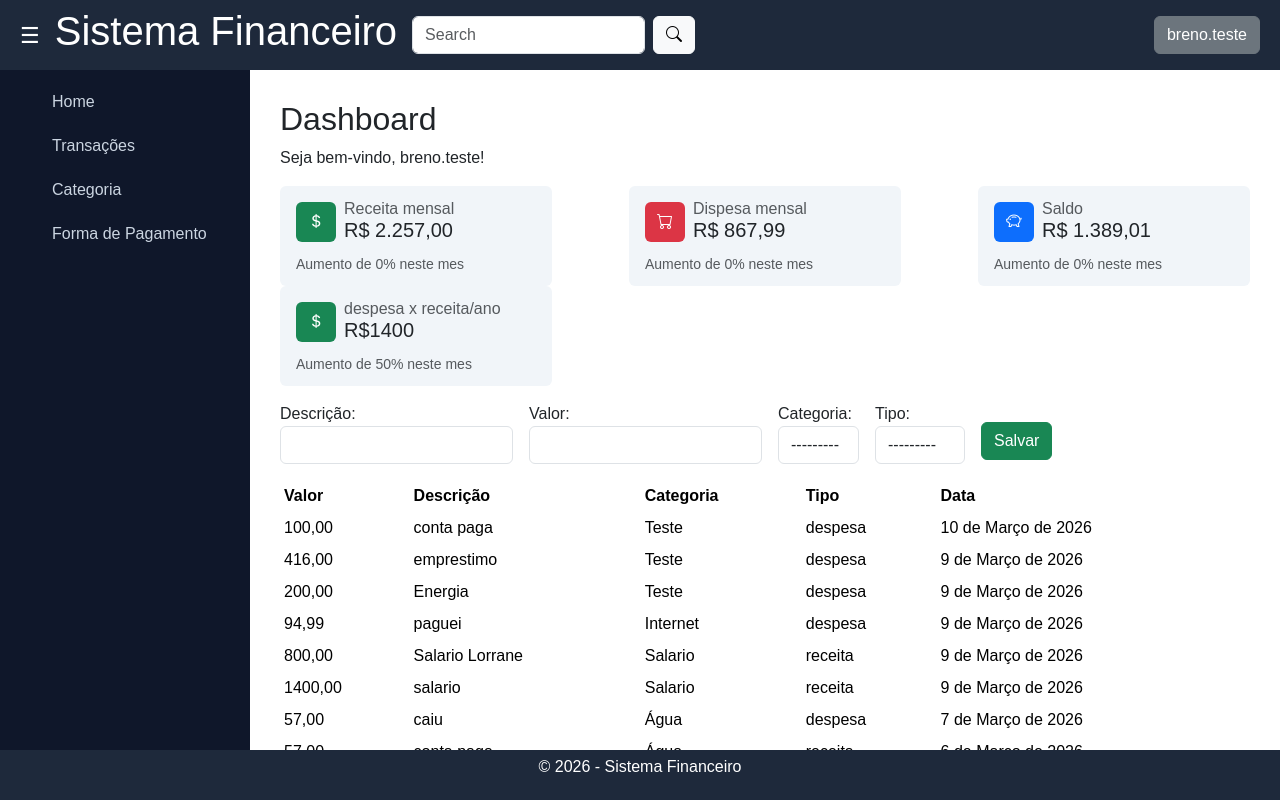
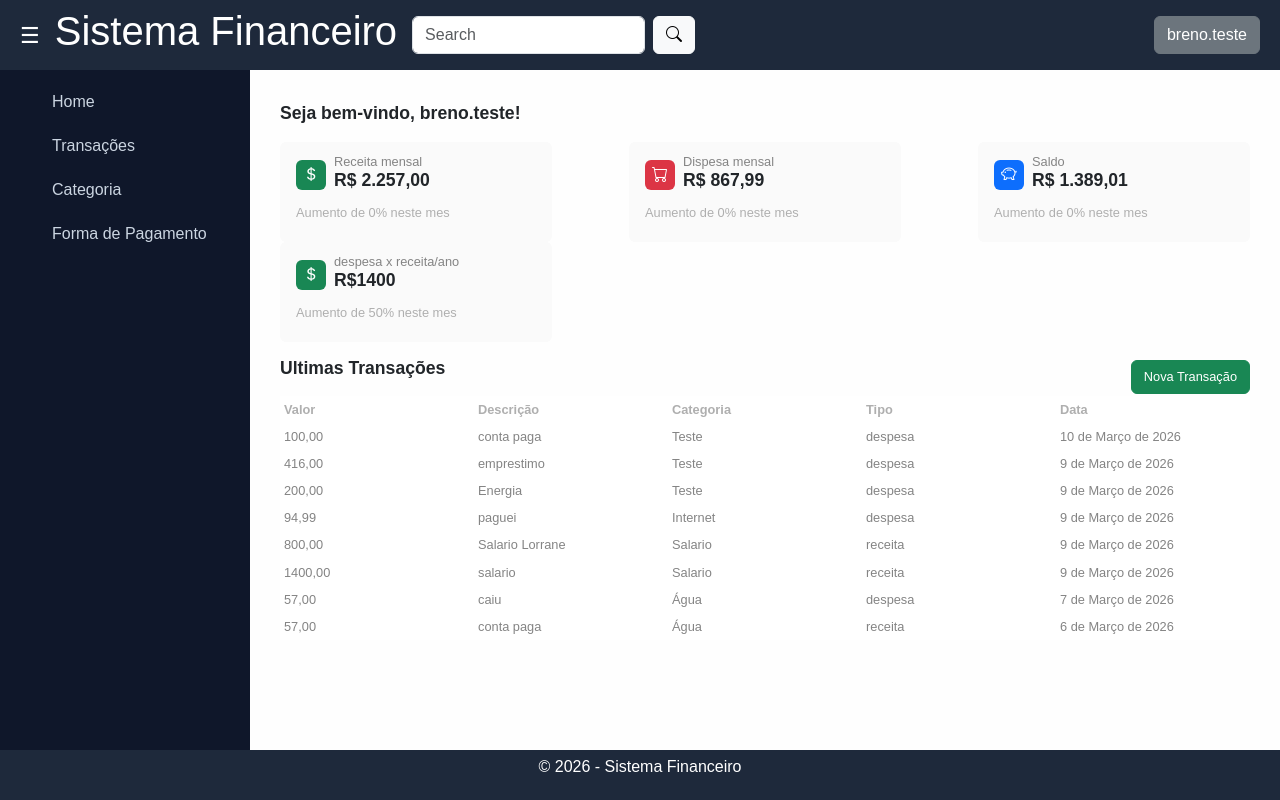
Before and after one commit to AntonioBreno/controle-financeiro, a Django app: page /financas/ in a window 1280 px wide. Run offline with Django 5.2, Linux system fonts and the light colour scheme; a user stored in the database is signed in; data comes from the database, SQL or seed files in the repository; both versions use the stored data as it was after the commit.

Commit message:
refactor(dashboard): ajusta layout e estilos do template

```diff
--- a/financas/static/css/style.css
+++ b/financas/static/css/style.css
@@ -4,6 +4,55 @@
   padding: 0;
   box-sizing: border-box;
   font-family: Arial, sans-serif;
+}
+
+:root{
+
+  --app-text-primary: #212529;
+  --app-text-secondary: #848484;
+  --app-text-muted:#afafaf;
+
+  --primary-green: #2F6F66;
+  --primary-green-light: #B6E388;
+
+  --app-bg-body:#fefefe;
+  --bg-page: #F5F7F9;
+  --app-bg-card: #fafafa;
+
+
+
+  --app-font-sm: 0.8rem;
+  --app-font-md: 1.1rem;
+}
+
+/*.app-text-secundary {
+  color: #212529 !important;
+}*/
+
+.title-table {
+  color: var(--app-text-muted)!important;
+  font-size: var(--app-font-sm)!important;
+}
+
+.txt-sm {
+  color: var(--app-text-secondary) !important;
+  font-size: var(--app-font-sm) !important;
+}
+
+.txt-md {
+  color: var(--app-text-primary) !important;
+  font-size: var(--app-font-md) !important;
+  font-weight: bold;
+}
+
+.txt-money {
+  color: var(--app-text-primary);
+  font-size: var(--app-font-md) !important;
+  font-weight: bold;
+}
+
+.txt-sm-padrao{
+  font-size: var(--app-font-sm) !important;
 }
 
 .layout {
@@ -83,7 +132,7 @@
   grid-area: content;
   padding: 30px;
   /* background: #f1f5f9; */
-  background: white;
+  background: var(--app-bg-body);
   overflow-y: auto;
 }
 
@@ -103,16 +152,12 @@
 
 /* Estilos  para o card no dashboard */
 .icon-box {
-  width: 40px;
-  height: 40px;
+  width: 30px;
+  height: 30px;
   display: flex;
   align-items: center;
   justify-content: center;
   border-radius: 6px;
-}
-
-.fs-7 {
-  font-size: 0.875rem !important;
 }
 
 .card-size {
@@ -125,7 +170,7 @@
   font-size: 14px !important;
 }
 
-.cor-secundaria {
+.bg-card {
   /*background-color: #e2e8f0 !important;*/
-  background: #f1f5f9;
+  background: var(--app-bg-card) !important;
 }
--- a/templates/dashboard.html
+++ b/templates/dashboard.html
@@ -6,12 +6,11 @@
 
 {% block content %}
 
-<h2>Dashboard</h2>
-<p>Seja bem-vindo, {{ user.username }}!</p>
+<p class=" txt-md">Seja bem-vindo, {{ user.username }}!</p>
 
 <div class="d-flex justify-content-between flex-wrap ">
 
-  <div class="card border-0 card-size cor-secundaria">
+  <div class="card border-0 card-size bg-card">
     <div class="card-body ">
       <div class="d-flex gap-2 align-items-center mb-3">
 
@@ -19,21 +18,21 @@
           <i class="bi bi-currency-dollar"></i>
         </div>
         <div class="d-flex flex-column">
-          <h6 class="card-subtitle  text-body-secondary">Receita mensal</h6>
-          <h5 class="mb-0">{{ total_receita|moeda }}</h5>
+          <h6 class="card-subtitle txt-sm">Receita mensal</h6>
+          <h5 class="mb-0 txt-money">{{ total_receita|moeda }}</h5>
         </div>
 
       </div>
-      {% if percentual_receita < 0 %} <p class="card-subtitle text-body-secondary fs-7 text-danger">Redução de {{
+      {% if percentual_receita < 0 %} <p class="card-subtitle title-table  text-danger">Redução de {{
         percentual_receita }}% neste mes</p>
         {% else %}
-        <p class="card-subtitle text-body-secondary fs-7">Aumento de {{ percentual_receita }}% neste mes</p>
+        <p class="card-subtitle title-table">Aumento de {{ percentual_receita }}% neste mes</p>
         {% endif %}
 
     </div>
   </div>
 
-  <div class="card border-0 card-size cor-secundaria">
+  <div class="card border-0 card-size bg-card">
     <div class="card-body ">
       <div class="d-flex gap-2 align-items-center mb-3">
 
@@ -41,21 +40,21 @@
           <i class="bi bi-cart"></i>
         </div>
         <div class="d-flex flex-column">
-          <h6 class="card-subtitle  text-body-secondary">Dispesa mensal</h6>
-          <h5 class="mb-0">{{ total_despesa|moeda }}</h5>
+          <h6 class="card-subtitle  txt-sm">Dispesa mensal</h6>
+          <h5 class="mb-0 txt-money">{{ total_despesa|moeda }}</h5>
         </div>
 
       </div>
-      {% if percentual_despesa < 0 %} <p class="card-subtitle text-body-secondary fs-7 text-success">Redução de {{
+      {% if percentual_despesa < 0 %} <p class="card-subtitle title-table  text-success">Redução de {{
         percentual_despesa }}% neste mes</p>
         {% else %}
-        <p class="card-subtitle text-body-secondary fs-7 text-danger">Aumento de {{ percentual_despesa }}% neste mes</p>
+        <p class="card-subtitle title-table  text-danger">Aumento de {{ percentual_despesa }}% neste mes</p>
         {% endif %}
 
     </div>
   </div>
 
-  <div class="card border-0 card-size cor-secundaria">
+  <div class="card border-0 card-size bg-card">
     <div class="card-body ">
       <div class="d-flex gap-2 align-items-center mb-3">
 
@@ -63,21 +62,21 @@
           <i class="bi bi-piggy-bank"></i>
         </div>
         <div class="d-flex flex-column">
-          <h6 class="card-subtitle  text-body-secondary">Saldo</h6>
-          <h5 class="mb-0">{{ saldo|moeda }}</h5>
+          <h6 class="card-subtitle  txt-sm">Saldo</h6>
+          <h5 class="mb-0 txt-money">{{ saldo|moeda }}</h5>
         </div>
 
       </div>
-      {% if percentual_saldo < 0 %} <p class="card-subtitle text-body-secondary fs-7 text-danger">Redução de {{
+      {% if percentual_saldo < 0 %} <p class="card-subtitle title-table  text-danger">Redução de {{
         percentual_saldo }}% neste mes</p>
         {% else %}
-        <p class="card-subtitle text-body-secondary fs-7">Aumento de {{ percentual_saldo }}% neste mes</p>
+        <p class="card-subtitle title-table  text-success">Aumento de {{ percentual_saldo }}% neste mes</p>
         {% endif %}
 
     </div>
   </div>
 
-  <div class="card border-0 card-size cor-secundaria">
+  <div class="card border-0 card-size bg-card">
     <div class="card-body ">
       <div class="d-flex gap-2 align-items-center mb-3">
 
@@ -85,13 +84,13 @@
           <i class="bi bi-currency-dollar"></i>
         </div>
         <div class="d-flex flex-column">
-          <h6 class="card-subtitle  text-body-secondary">despesa x receita/ano</h6>
-          <h5 class="mb-0">R$1400 </h5>
+          <h6 class="card-subtitle  txt-sm">despesa x receita/ano</h6>
+          <h5 class="mb-0 txt-money">R$1400 </h5>
         </div>
 
       </div>
 
-      <p class="card-subtitle text-body-secondary fs-7">Aumento de 50% neste mes</p>
+      <p class="card-subtitle title-table  text-success">Aumento de 50% neste mes</p>
 
     </div>
   </div>
@@ -99,8 +98,30 @@
 </div>
 
 <div class="mt-3 ">
+
+</div>
+
+<!-- Tabela personalizada -->
+<div class="table-responsive ">
+  <div class="d-flex justify-content-between align-items-center ">
+    <h2 class="mb-3 txt-md">Ultimas Transações</h2>
+    <div>
+
+      <button type="button" class="btn btn-success txt-sm-padrao" data-bs-toggle="modal" data-bs-target="#exampleModal">
+        Nova Transação
+      </button>
+
+      <!-- Modal -->
+      <div class="modal fade" id="exampleModal" tabindex="-1" aria-labelledby="exampleModalLabel" aria-hidden="true">
+        <div class="modal-dialog">
+          <div class="modal-content">
+            <div class="modal-header">
+              <h1 class="modal-title fs-5" id="exampleModalLabel">Nova Transação</h1>
+              <button type="button" class="btn-close" data-bs-dismiss="modal" aria-label="Close"></button>
+            </div>
             <form class="d-flex gap-3 align-items-center" method="POST">
               {% csrf_token %}
+              <div class="modal-body">
                 <p>
                   <label for="descricao">Descrição:</label>
                   {{ form.descricao }}
@@ -117,32 +138,42 @@
                   <label for="tipo">Tipo:</label>
                   {{ form.tipo }}
                 </p>
-    <button type="submit" class="btn btn-success " >Salvar</button>
+                <p>
+                  <label for="data">Data:</label>
+                  {{ form.data }}
+                </p>
+                <div class="modal-footer">
+                  <button type="button" class="btn btn-secondary" data-bs-dismiss="modal">Cancelar</button>
+                  <button type="submit" class="btn btn-success">Salvar</button>
+                </div>
+
+              </div>
             </form>
           </div>
+        </div>
+      </div>
+    </div>
+  </div>
 
-<!-- Tabela personalizada -->
-<div class="table-responsive">
-    <table class="table table-borderless table-sm mb-0">
+  <table class="table table-borderless table-sm mb-0" style="table-layout: fixed !important;">
     <thead class="text-white" style="background-color: #07b29b;"> <!-- Bootstrap verde escuro -->
       <tr>
-              <th>Valor</th>
-              <th>Descrição</th>
-              <th>Categoria</th>
-              <th>Tipo</th>
-              <th>Data</th>
+        <th class="title-table">Valor</th>
+        <th class="title-table">Descrição</th>
+        <th class="title-table">Categoria</th>
+        <th class="title-table">Tipo</th>
+        <th class="title-table">Data</th>
       </tr>
     </thead>
     <tbody>
       {% for transacao in transacao %}
       <tr onclick="window.location.href='{% url 'transacao_detail' transacao.pk %}'" style="cursor: pointer;"
-                class="{% if forloop.counter|divisibleby:2 %}linha-verde{% else %}linha-branca{% endif %}"
-                title="Ver detalhes">
-                <td>{{ transacao.valor }}</td>
-                <td>{{ transacao.descricao }}</td>
-                <td>{{ transacao.categoria }}</td>
-                <td>{{ transacao.tipo }}</td>
-                <td>{{ transacao.data }}</td>
+        class="{% if forloop.counter|divisibleby:2 %}linha-verde{% else %}linha-branca{% endif %}" title="Ver detalhes">
+        <td class="txt-sm">{{ transacao.valor }}</td>
+        <td class="txt-sm">{{ transacao.descricao }}</td>
+        <td class="txt-sm">{{ transacao.categoria }}</td>
+        <td class="txt-sm">{{ transacao.tipo }}</td>
+        <td class="txt-sm">{{ transacao.data }}</td>
       </tr>
       {% empty %}
       <tr>
@@ -154,7 +185,14 @@
 </div>
 
 {% block scripts %}
+<script>
+  const myModal = document.getElementById('myModal')
+  const myInput = document.getElementById('myInput')
 
+  myModal.addEventListener('shown.bs.modal', () => {
+    myInput.focus()
+  })
+</script>
 
 {% endblock %}
 
```
Also changed, not shown: db.sqlite3. Lines whose indentation alone changed are shown as unchanged.
